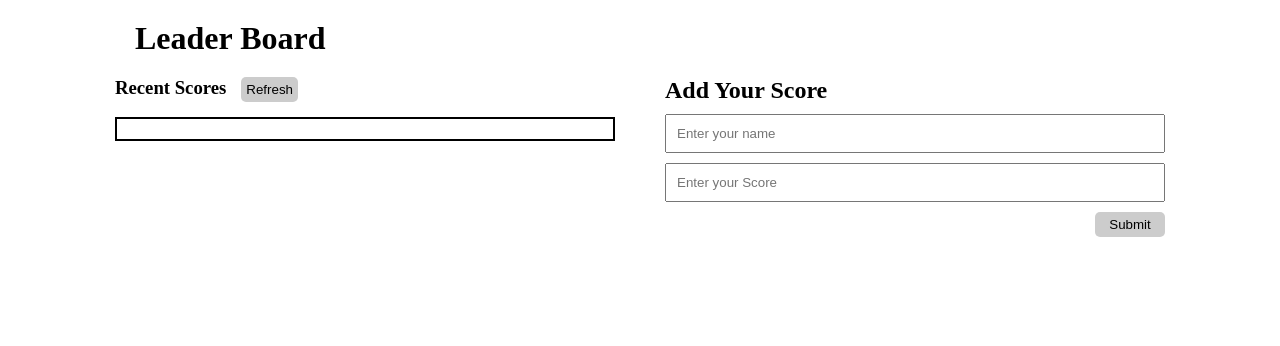
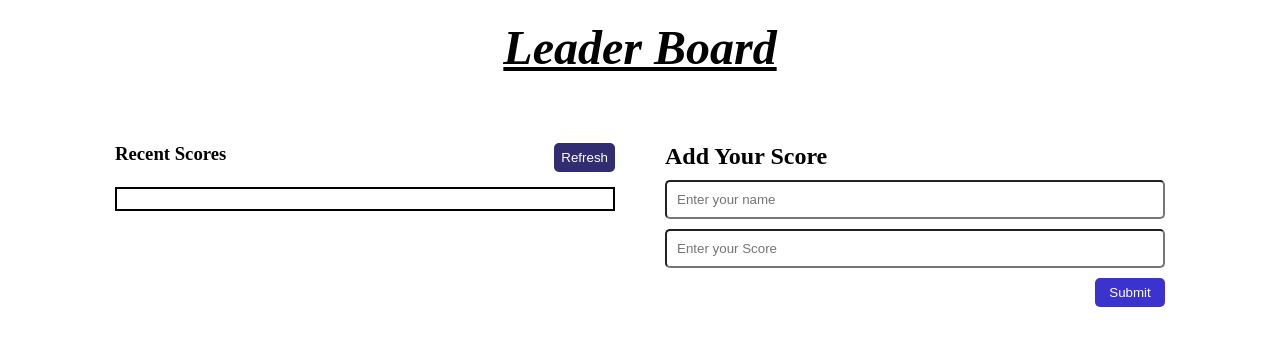
Before and after one commit to GutemaG/leaderboard, a website built with webpack: page src/index.html in a window 1280 px wide. Built offline with nearby package versions, Linux system fonts and the light colour scheme; no server answers.

Commit message:
Add styles to leadrboard project

```diff
--- a/src/index.css
+++ b/src/index.css
@@ -23,23 +23,30 @@ body {
   padding: 20px;
 }
 
+.header__title {
+  font-style: italic;
+  font-size: 3rem;
+  text-align: center;
+  text-decoration: underline;
+}
+
 .container {
   display: grid;
   grid-template-columns: 500px 500px;
   column-gap: 50px;
+  margin-top: 3rem;
 }
 
 .recent-score__header {
   display: flex;
-  gap: 15px;
+  justify-content: space-between;
 }
 
 .btn {
   border: #ccc;
   border-radius: 5px;
-  padding: 5px;
-  background-color: #ccc;
-  color: #000;
+  padding: 7px;
+  cursor: pointer;
 }
 
 .recent-score__list__container {
@@ -77,11 +84,22 @@ form {
 
 form input {
   padding: 10px;
+  border-radius: 5px;
+}
+
+form input:focus {
+  border: 1px solid lightblue;
 }
 
 .btn-submit {
   align-self: flex-end;
   width: 70px;
-  padding: 5px;
   align-items: center;
+  background-color: rgb(60, 50, 206);
+  color: #fff;
 }
+
+.btn-refresh {
+  background-color: rgb(49, 45, 112);
+  color: #fff;
+}
```
